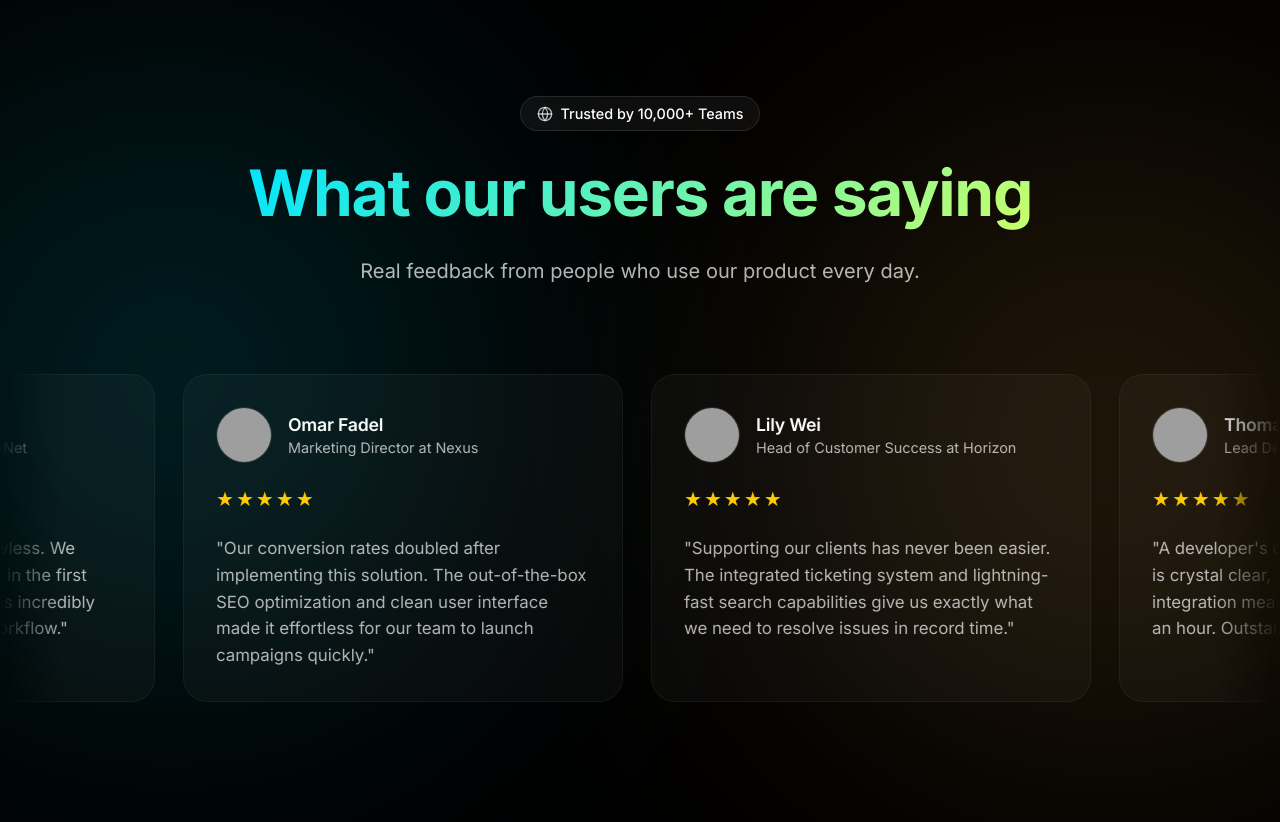
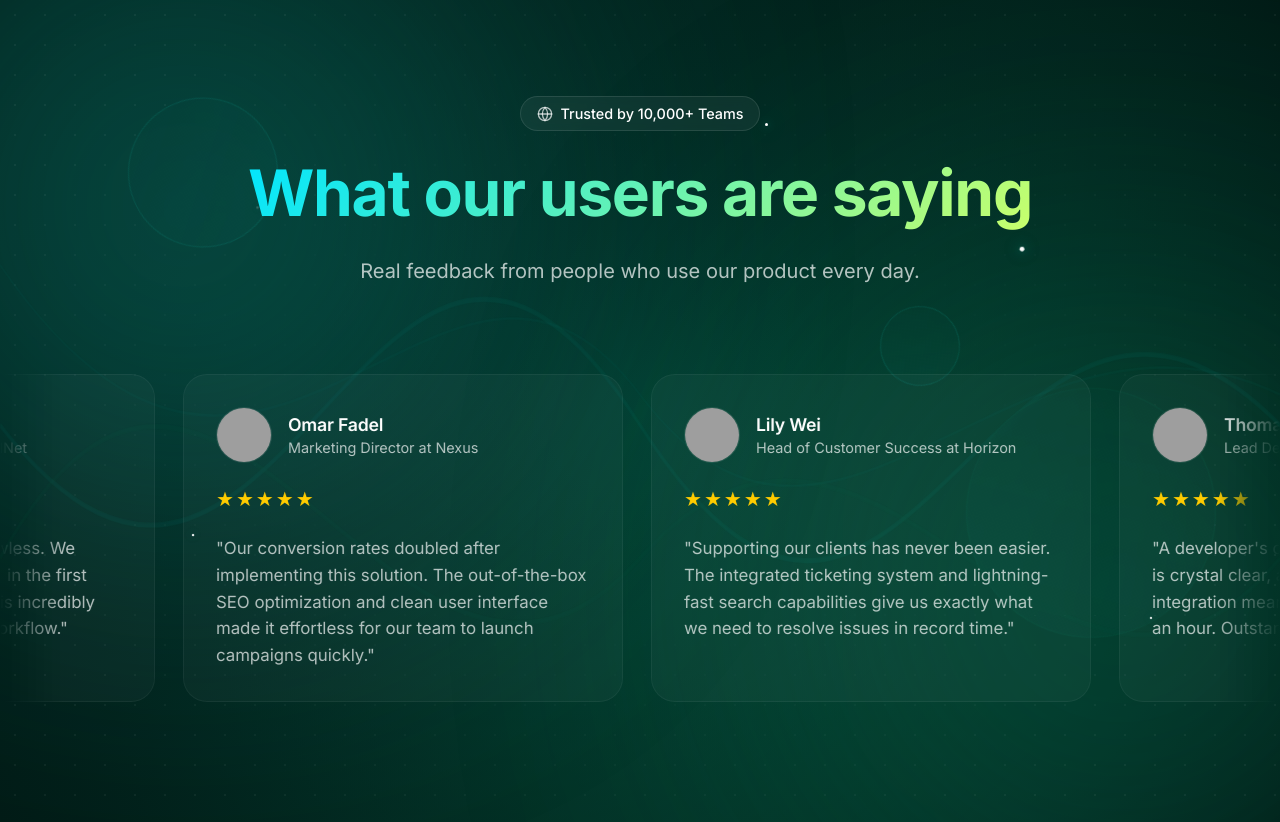
Before and after one commit to Arpit6691/review, a React (Vite) app: page / in a window 1280 px wide. Built offline with nearby package versions, Linux system fonts and the light colour scheme; grey boxes are pictures that could not be loaded.

Commit message:
feat: Redesign testimonial section with modern dark green theme

```diff
--- a/src/components/Testimonials.jsx
+++ b/src/components/Testimonials.jsx
@@ -66,8 +66,33 @@ export default function Testimonials() {
 
   return (
     <section className="testimonial-section">
-      <div className="glow glow-blue"></div>
-      <div className="glow glow-amber"></div>
+      {/* Premium Dark Green Theme Background */}
+      <div className="bg-gradient-base"></div>
+      <div className="glow glow-top-left"></div>
+      <div className="glow glow-bottom-right"></div>
+      <div className="grid-overlay"></div>
+
+      <div className="waves">
+        <svg viewBox="0 0 1440 320" preserveAspectRatio="none">
+          <path className="wave wave1" fill="none" stroke="rgba(13, 148, 136, 0.15)" strokeWidth="2" d="M0,160 C320,300 420,0 720,160 C1020,320 1120,50 1440,160"></path>
+          <path className="wave wave2" fill="none" stroke="rgba(6, 95, 70, 0.15)" strokeWidth="2" d="M0,200 C250,50 450,300 720,200 C990,100 1190,300 1440,200"></path>
+          <path className="wave wave3" fill="none" stroke="rgba(13, 148, 136, 0.1)" strokeWidth="1" d="M0,100 C300,250 500,50 720,150 C940,250 1140,100 1440,150"></path>
+        </svg>
+      </div>
+
+      <div className="floating-circles-bg">
+        <div className="circle-bg c1"></div>
+        <div className="circle-bg c2"></div>
+        <div className="circle-bg c3"></div>
+      </div>
+
+      <div className="particles-bg">
+        <div className="particle-bg p1"></div>
+        <div className="particle-bg p2"></div>
+        <div className="particle-bg p3"></div>
+        <div className="particle-bg p4"></div>
+        <div className="particle-bg p5"></div>
+      </div>
 
       <div className="testimonial-header">
         <div className="badge">
--- a/src/styles/Testimonials.css
+++ b/src/styles/Testimonials.css
@@ -38,6 +38,14 @@ body {
     flex-direction: column;
     justify-content: center;
     overflow: hidden;
+    background: linear-gradient(135deg, #021B16 0%, #04332A 40%, #065F46 80%, #0D9488 150%);
+}
+
+.bg-gradient-base {
+    position: absolute;
+    inset: 0;
+    background: radial-gradient(circle at center, transparent 0%, #021B16 100%);
+    z-index: 0;
 }
 
 /* Background Glow Effects */
@@ -48,20 +56,119 @@ body {
     border-radius: 50%;
     filter: blur(clamp(80px, 12vw, 150px));
     z-index: 0;
-    opacity: 0.15;
+    opacity: 0.4;
+    pointer-events: none;
+    animation: slowGlow 10s ease-in-out infinite alternate;
+}
+
+.glow-top-left {
+    background: #0D9488;
+    top: -10%;
+    left: -10vw;
+}
+
+.glow-bottom-right {
+    background: #065F46;
+    bottom: -10%;
+    right: -10vw;
+}
+
+@keyframes slowGlow {
+    0% { transform: scale(1) translate(0, 0); opacity: 0.3; }
+    100% { transform: scale(1.1) translate(20px, -20px); opacity: 0.5; }
+}
+
+/* Dotted grid */
+.grid-overlay {
+    position: absolute;
+    inset: 0;
+    background-image: radial-gradient(rgba(255, 255, 255, 0.05) 1px, transparent 1px);
+    background-size: 30px 30px;
+    z-index: 0;
+    mask-image: radial-gradient(ellipse at center, transparent 30%, black 80%);
+    -webkit-mask-image: radial-gradient(ellipse at center, transparent 30%, black 80%);
     pointer-events: none;
 }
 
-.glow-blue {
-    background: var(--cyan-glow);
-    top: 10%;
-    left: -10vw;
+/* Wave lines */
+.waves {
+    position: absolute;
+    inset: 0;
+    z-index: 0;
+    pointer-events: none;
+    opacity: 0.6;
+}
+.waves svg {
+    width: 100%;
+    height: 100%;
+    position: absolute;
+    bottom: 0;
+}
+.wave {
+    animation: waveMotion 20s linear infinite alternate;
+    transform-origin: center;
+}
+.wave2 {
+    animation: waveMotion 25s linear infinite alternate-reverse;
+}
+.wave3 {
+    animation: waveMotion 30s linear infinite alternate;
+}
+@keyframes waveMotion {
+    0% { transform: translateY(0) scaleY(1); }
+    100% { transform: translateY(20px) scaleY(1.05); }
 }
 
-.glow-amber {
-    background: #ffb347; /* Amber glow */
-    bottom: 10%;
-    right: -10vw;
+/* Floating circles */
+.floating-circles-bg {
+    position: absolute;
+    inset: 0;
+    z-index: 0;
+    pointer-events: none;
+    overflow: hidden;
+}
+.circle-bg {
+    position: absolute;
+    border: 1px solid rgba(13, 148, 136, 0.2);
+    border-radius: 50%;
+    background: linear-gradient(135deg, rgba(13, 148, 136, 0.05), transparent);
+    backdrop-filter: blur(4px);
+    -webkit-backdrop-filter: blur(4px);
+    animation: float 15s ease-in-out infinite;
+}
+.c1 { width: 150px; height: 150px; top: 15%; left: 10%; animation-delay: 0s; }
+.c2 { width: 250px; height: 250px; bottom: 20%; right: 5%; animation-delay: -5s; border-color: rgba(6, 95, 70, 0.2); }
+.c3 { width: 80px; height: 80px; top: 40%; right: 25%; animation-delay: -10s; }
+
+@keyframes float {
+    0% { transform: translateY(0) rotate(0deg); }
+    50% { transform: translateY(-30px) rotate(180deg); }
+    100% { transform: translateY(0) rotate(360deg); }
+}
+
+/* Particles / Stars */
+.particles-bg {
+    position: absolute;
+    inset: 0;
+    z-index: 0;
+    pointer-events: none;
+}
+.particle-bg {
+    position: absolute;
+    background: #fff;
+    border-radius: 50%;
+    box-shadow: 0 0 10px #0D9488, 0 0 20px #0D9488;
+    animation: twinkle 4s infinite alternate;
+}
+.p1 { width: 3px; height: 3px; top: 25%; left: 20%; animation-delay: 0s; }
+.p2 { width: 2px; height: 2px; top: 65%; left: 15%; animation-delay: 1s; }
+.p3 { width: 4px; height: 4px; top: 30%; right: 20%; animation-delay: 2s; }
+.p4 { width: 2px; height: 2px; top: 75%; right: 10%; animation-delay: 3s; }
+.p5 { width: 3px; height: 3px; top: 15%; right: 40%; animation-delay: 0.5s; }
+
+@keyframes twinkle {
+    0% { opacity: 0.2; transform: scale(0.8); }
+    100% { opacity: 1; transform: scale(1.2); }
 }
 
 .testimonial-header {
@@ -236,6 +343,15 @@ body {
     .card {
         width: 340px; /* Slightly smaller for tablets */
     }
+
+    /* Background optimizations for tablet */
+    .glow {
+        width: clamp(200px, 40vw, 400px);
+        height: clamp(200px, 40vw, 400px);
+    }
+    .c1 { width: 100px; height: 100px; top: 10%; }
+    .c2 { width: 180px; height: 180px; bottom: 15%; right: -5%; }
+    .c3 { width: 60px; height: 60px; }
 }
 
 @media (max-width: 480px) {
@@ -247,6 +363,10 @@ body {
         width: 85vw; /* Viewport based width for mobile */
         max-width: 340px;
     }
+
+    /* Background optimizations for mobile */
+    .c3 { display: none; } /* Hide smallest circle to reduce clutter */
+    .p1, .p5 { display: none; } /* Reduce particle count */
 }
 
 @media (max-width: 375px) {
```
